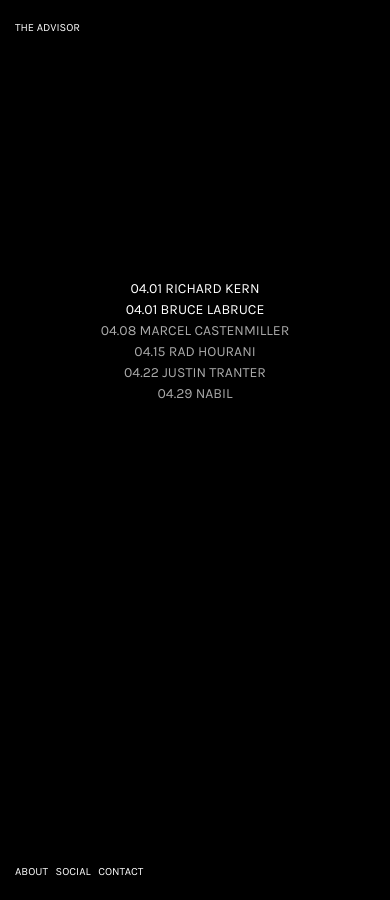
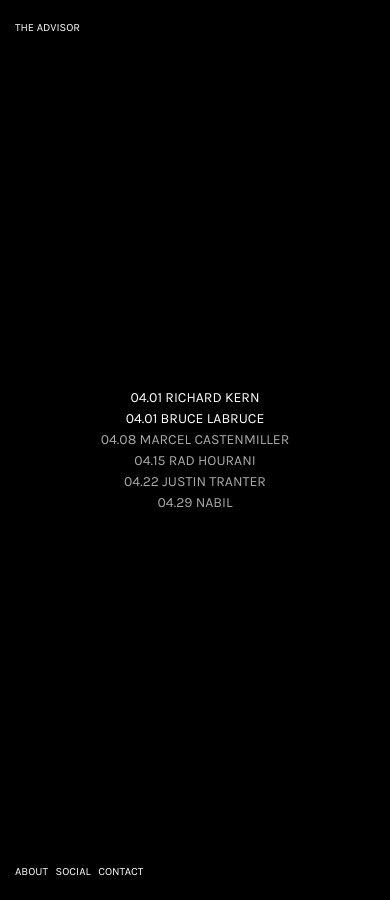
Before and after one commit to evandrewry/theadvisor.eu, a Jekyll site: the page built from index.html, in a window 390 px wide. Built offline with Jekyll 4.4.1, drawn with Linux system fonts in a browser that asks for light colours.

Commit message:
height for mobile too

```diff
--- a/_sass/_layout.scss
+++ b/_sass/_layout.scss
@@ -1,5 +1,12 @@
 body {
   background-color: $background-color;
+}
+
+.home {
+  height: 345px;
+  @include media-query($on-palm) {
+    height: 126px;
+  }
 }
 
 .footer-links-list {
--- a/index.html
+++ b/index.html
@@ -2,7 +2,7 @@
 layout: fixed_width
 ---
 
-<div class="home" style="height:345px;">
+<div class="home">
   <ul class="post-list">
     <li class="post-link"><a href="{{ '/richard-kern' | prepend: site.baseurl }}">04.01 Richard Kern</a></li>
     <li class="post-link"><a href="{{ '/bruce-labruce' | prepend: site.baseurl }}">04.01 Bruce LaBruce</a></li>
```
